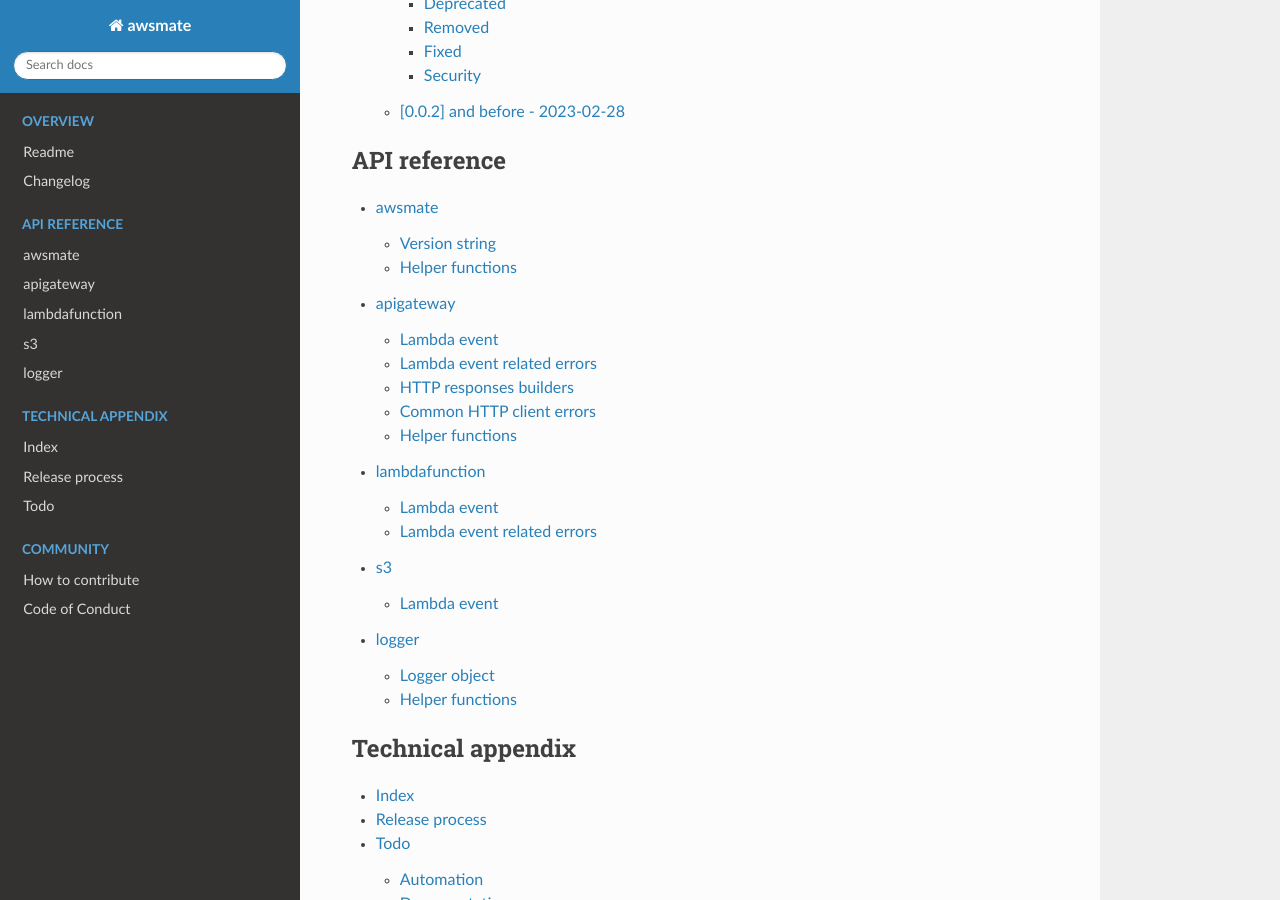
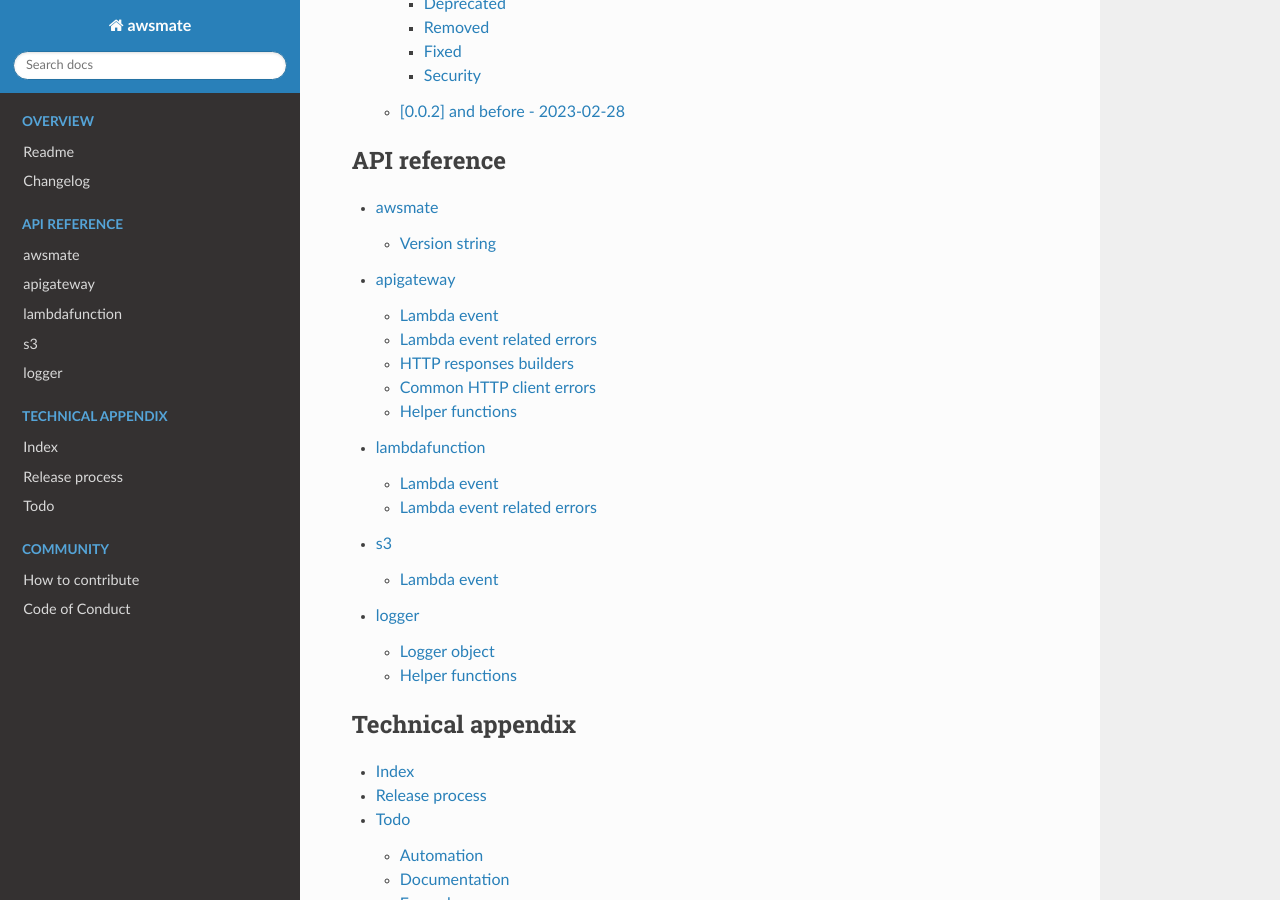
Before and after one commit to shlublu/awsmate, a Sphinx documentation site: the page built from docs/source/index.rst, in a window 1280 px wide and 900 px high, scrolled down 696 px. Built offline with Sphinx 7.4.7 and the Read the Docs theme 2.0.0, drawn with Linux system fonts in a browser that asks for light colours.

Commit message:
Documentation: fixed minor mistake

```diff
--- a/docs/source/awsmate.rst
+++ b/docs/source/awsmate.rst
@@ -1,12 +1,7 @@
 awsmate
-======
+=======
 
 Version string
 --------------
 
 .. autodata:: awsmate.__version__
-
-Helper functions
-----------------
-
-.. autofunction:: awsmate.logger.log_internal_error
```
